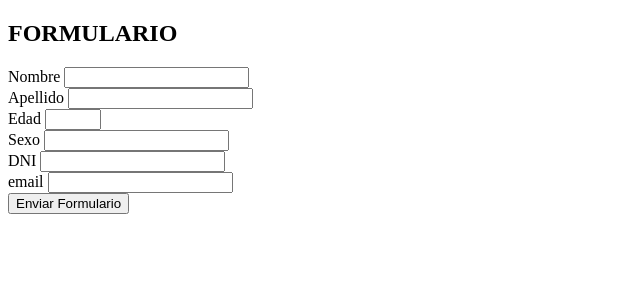
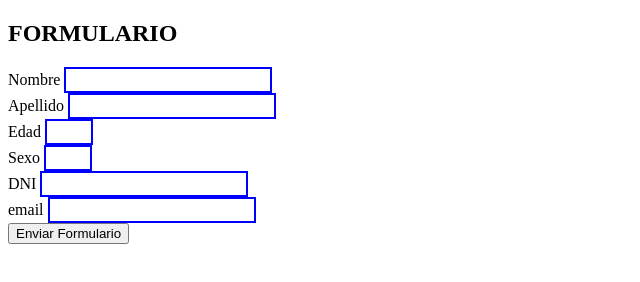
Before and after one commit to emora65/Hackthonsemana3, a plain HTML site: page form.html in a window 1280 px wide. Shown: the whole page, without its empty margins (0-640 px from the left). Drawn offline with Linux system fonts and the light colour scheme.

Commit message:
modificacion de los input,ingrsos stilos

```diff
--- a/form.html
+++ b/form.html
@@ -4,6 +4,7 @@
     <meta charset="UTF-8">
     <meta name="viewport" content="width=device-width, initial-scale=1.0">
     <title>Document</title>
+
 </head>
 <body>
     <form>
@@ -11,27 +12,27 @@
 
      <div>
          <label for="IngresarNombre">Nombre</label>
-         <input type="text" id="IngresarNombre">
+         <input type="text" id="IngresarNombre" style="width:200px;height:20px;border-style: double;border-color: blue;padding-bottom: 1px;">
      </div>
      <div>
          <label for="Ingresarapellido">Apellido</label>
-         <input type="text" id="Ingresarapellido">
+         <input type="text" id="Ingresarapellido" style="width: 200px;height: 20px;border-style: solid;border-color: blue;padding-bottom: 1px;">
      </div>
      <div>
          <label for="Edad">Edad</label>
-         <input type="number" id="Edad" required min="18" max="80">
+         <input type="number" id="Edad" required min="18" max="80" style="width: 40px;height: 20px;border-style: double;border-color: blue;padding-bottom: 1px;">
      </div>
      <div>
          <label for="sexo">Sexo</label>
-         <input type="text" id="sexo" required maxlength="1">
+         <input type="text" id="sexo" required maxlength="1" style="width: 40px;height: 20px;border-style: double;border-color: blue;padding-bottom: 1px;">
      </div>
      <div>
              <label for="DNI">DNI</label>
-              <input type="text" id="DNI" required minlength="8">
+              <input type="text" id="DNI" required minlength="8" style="width: 200px;height: 20px;border-style: double;border-color: blue;padding-bottom: 1px;">
       </div>
       <div>
             <label for="Ingresaremail">email</label>
-            <input type="email" id="Ingresaremail">
+            <input type="email" id="Ingresaremail" style="width: 200px;height: 20px;border-style: double;border-color: blue;padding-bottom: 1px;">
       </div>
 
       <div>
```
